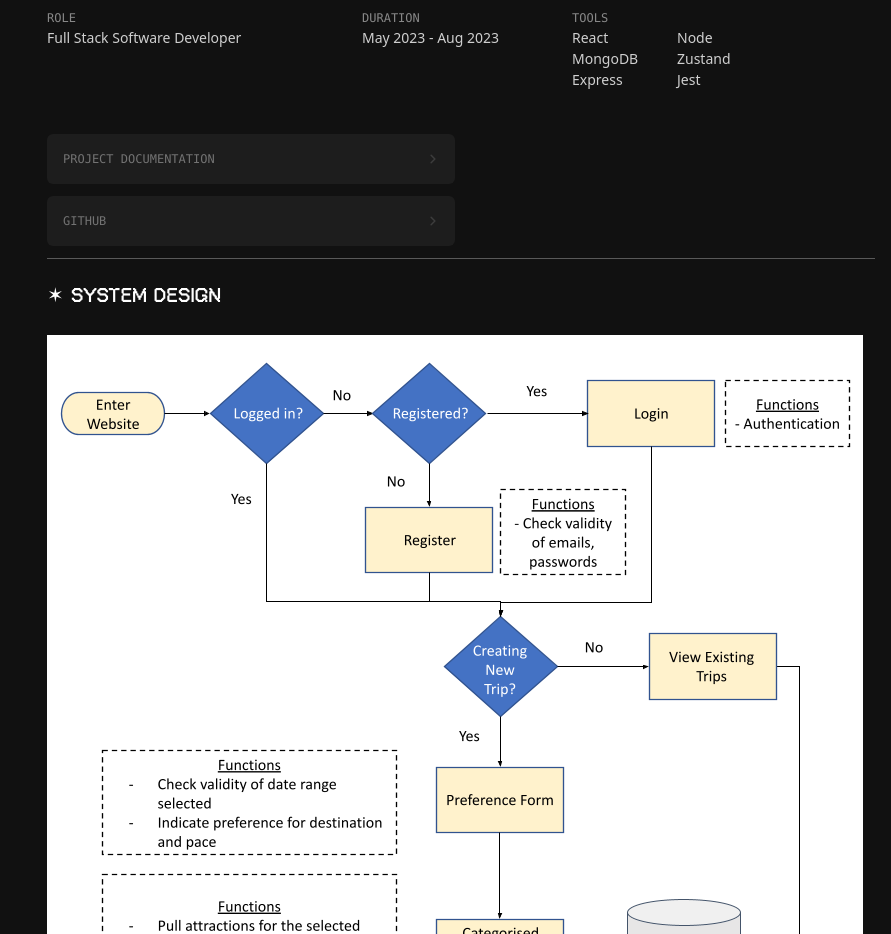
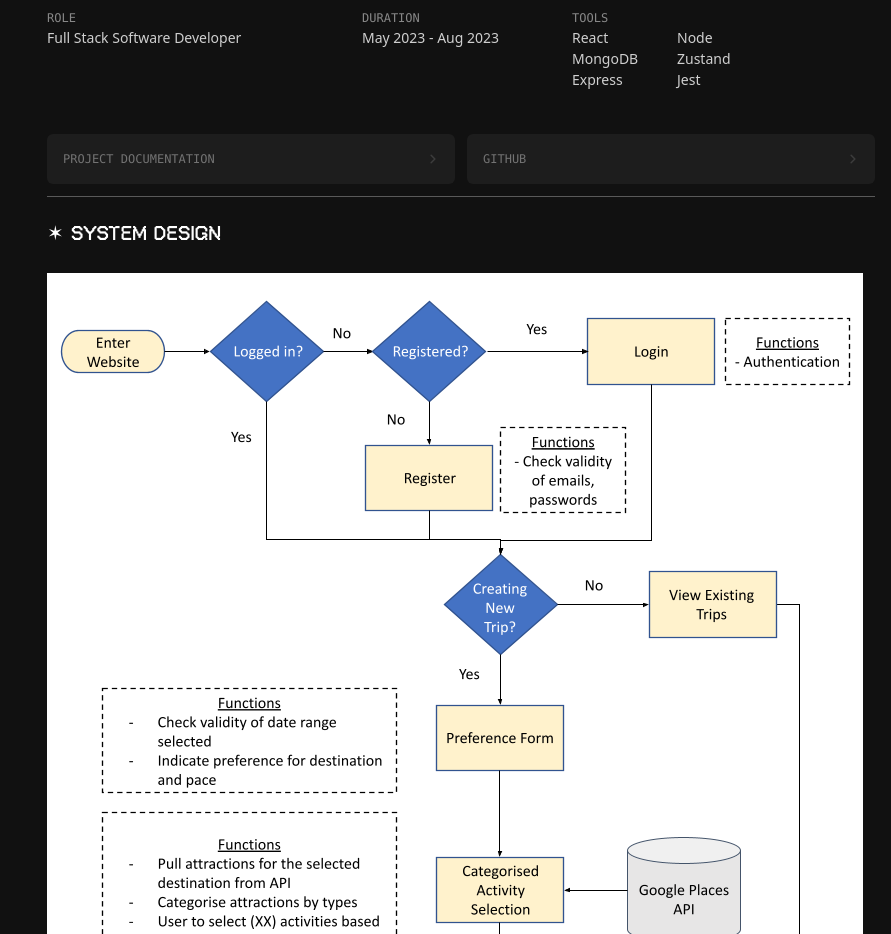
Before and after one commit to limrik/portfolio, a Next.js app in the folder portfolio/: page /travelBro in a window 1280 px wide. Shown: the part 840-1774 px from the top of the page, without its empty margins (389-1280 px from the left). Built offline with nearby package versions, Linux system fonts and the light colour scheme.

Commit message:
Update LinkCard

```diff
--- a/portfolio/src/components/LinkCard.tsx
+++ b/portfolio/src/components/LinkCard.tsx
@@ -4,7 +4,9 @@ function LinkCard(props: any) {
   return (
     <a
       href={props.link}
-      className="caption group text-white/80 flex items-center p-4 col-start-5 col-end-9 bg-white/[0.1] rounded-md hover:bg-white/[0.2] hover:text-white"
+      className={`${
+        props.col == "1" ? "col-start-9 col-end-13" : "col-start-5 col-end-9"
+      } caption group text-white/80 flex items-center p-4  bg-white/[0.1] rounded-md hover:bg-white/[0.2] hover:text-white`}
     >
       <p>{props.children}</p>
       <svg
```
